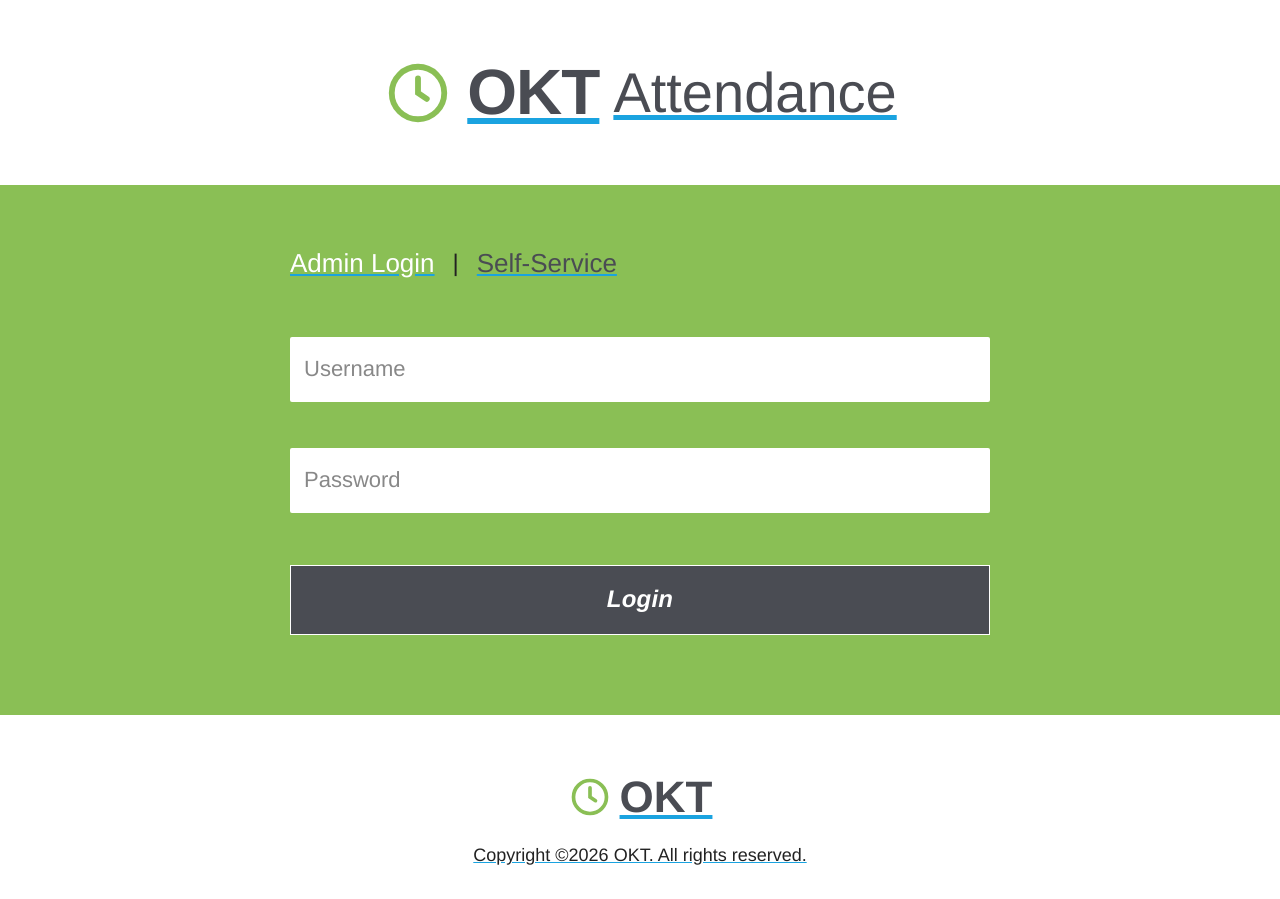
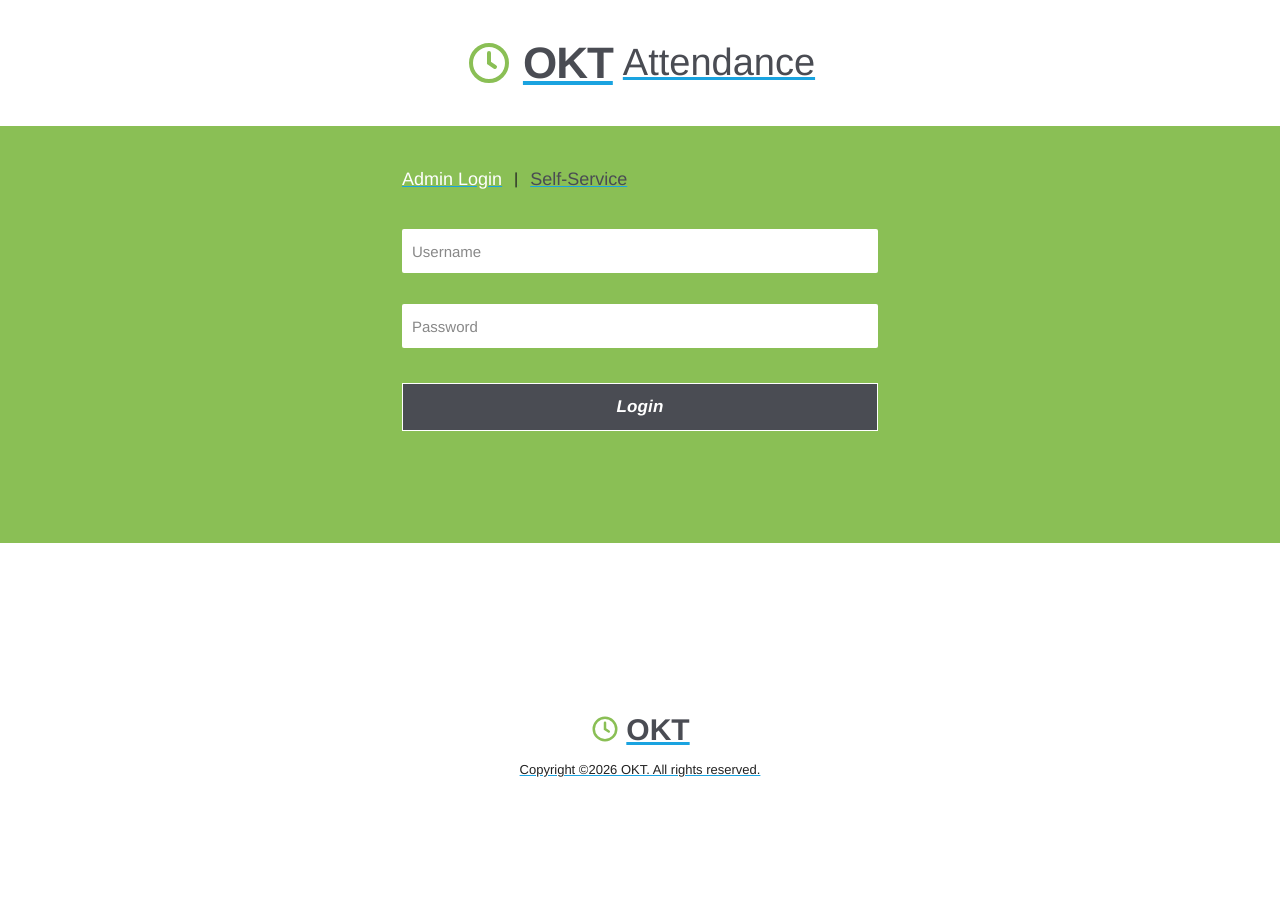
Before and after one commit to hassnainpashapf/Optix-BioTime, a website: page public/index.html in a window 1280 px wide. After the commit the page ends 800 px from the top, so only its background shows below. Drawn offline with Linux system fonts and the light colour scheme.

Commit message:
Login page: sizes measured from the reference
Co-Authored-By: Claude Sonnet 5.5 <noreply@anthropic.com>

```diff
--- a/public/index.html
+++ b/public/index.html
@@ -710,15 +710,15 @@ html[data-skin=classic] .bmb svg{width:12px;height:12px}
 
 #login{display:none;min-height:100vh;background:#fff;flex-direction:column}
 #login .zl{display:flex;flex-direction:column;min-height:100vh;width:100%}
-#login .zlt{height:185px;display:flex;align-items:center;justify-content:center;gap:14px;color:#4a4c53}
-#login .zlt svg{width:70px;height:70px;color:#8abf55}#login .zlt b{font-size:64px;font-weight:700;color:#4a4c53;letter-spacing:-1px}#login .zlt span{font-size:56px;font-weight:300;color:#4a4c53}
-#login .zlb{background:#8abf55;padding:60px 16px 80px}#login .zlbox{width:100%;max-width:700px;margin:0 auto;color:#fff}
-#login .zltabs{display:flex;align-items:center;gap:18px;margin:0 0 54px;font-size:26px}#login .zltabs a{color:#4a4c53;text-decoration:none;cursor:pointer}#login .zltabs a.on{color:#fff}#login .zltabs i{font-style:normal;color:#222;font-size:24px}
-#login .zlbox input{width:100%;height:65px;margin:0 0 46px;padding:0 14px;border:0;border-radius:0;font-size:22px;background:#fff;color:#333;box-shadow:none}#login .zlbox input::placeholder{color:#888}
-#login .zlbox button{width:100%;height:70px;margin-top:6px;border-radius:0;font-size:24px;font-weight:700;font-style:italic;padding:0;background:#4a4c53;color:#fff;border:1px solid #fff;box-shadow:none;cursor:pointer}
-#login .zlbox .err{margin:16px 0 0;background:rgba(160,30,30,.6);color:#fff;padding:10px 12px;border-radius:0;font-size:15px}
-#login .zlf{background:#fff;color:#222;text-align:center;font-size:18px;padding:50px 0 30px;margin-top:auto}#login .zlfl{display:flex;align-items:center;justify-content:center;gap:8px;margin-bottom:14px;color:#4a4c53}#login .zlfl svg{width:44px;height:44px;color:#8abf55}#login .zlfl b{font-size:44px;font-weight:800}
-@media(max-width:700px){#login .zlt b{font-size:40px}#login .zlt span{font-size:34px}#login .zlt svg{width:44px;height:44px}#login .zltabs{font-size:20px}#login .zlbox input{height:52px;font-size:17px;margin-bottom:28px}#login .zlbox button{height:56px;font-size:19px}#login .zlf{font-size:14px}}
+#login .zlt{height:126px;display:flex;align-items:center;justify-content:center;gap:10px;color:#4a4c53}
+#login .zlt svg{width:48px;height:48px;color:#8abf55}#login .zlt b{font-size:44px;font-weight:700;color:#4a4c53;letter-spacing:-1px}#login .zlt span{font-size:38px;font-weight:300;color:#4a4c53}
+#login .zlb{background:#8abf55;padding:40px 16px 112px}#login .zlbox{width:100%;max-width:476px;margin:0 auto;color:#fff}
+#login .zltabs{display:flex;align-items:center;gap:12px;margin:0 0 37px;font-size:18px}#login .zltabs a{color:#4a4c53;text-decoration:none;cursor:pointer}#login .zltabs a.on{color:#fff}#login .zltabs i{font-style:normal;color:#222;font-size:16px}
+#login .zlbox input{width:100%;height:44px;margin:0 0 31px;padding:0 10px;border:0;border-radius:0;font-size:15px;background:#fff;color:#333;box-shadow:none}#login .zlbox input::placeholder{color:#888}
+#login .zlbox button{width:100%;height:48px;margin-top:4px;border-radius:0;font-size:17px;font-weight:700;font-style:italic;padding:0;background:#4a4c53;color:#fff;border:1px solid #fff;box-shadow:none;cursor:pointer}
+#login .zlbox .err{margin:12px 0 0;background:rgba(160,30,30,.6);color:#fff;padding:8px 10px;border-radius:0;font-size:13px}
+#login .zlf{background:#fff;color:#222;text-align:center;font-size:13px;padding:34px 0 20px;margin-top:auto}#login .zlfl{display:flex;align-items:center;justify-content:center;gap:6px;margin-bottom:10px;color:#4a4c53}#login .zlfl svg{width:30px;height:30px;color:#8abf55}#login .zlfl b{font-size:30px;font-weight:800}
+@media(max-width:560px){#login .zlt b{font-size:34px}#login .zlt span{font-size:28px}#login .zlt svg{width:36px;height:36px}}
 html[data-theme=dark] #login{background:#fff}html[data-theme=dark] #login .zlt{color:#444}
 
 .efid{grid-template-columns:1fr!important}
```
